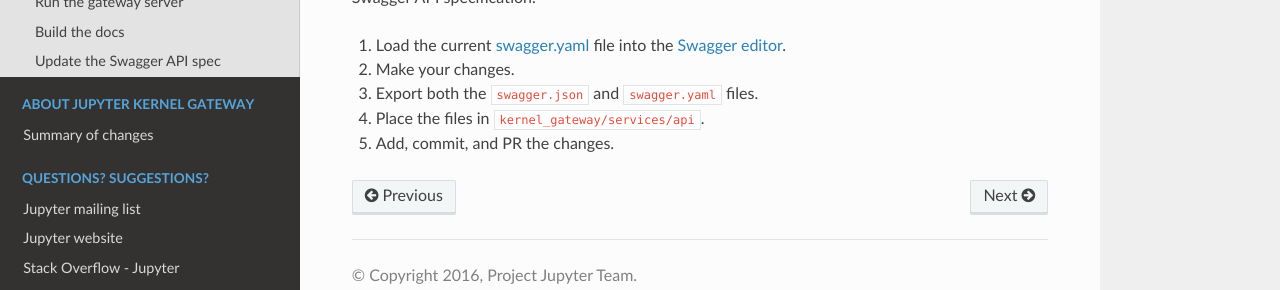
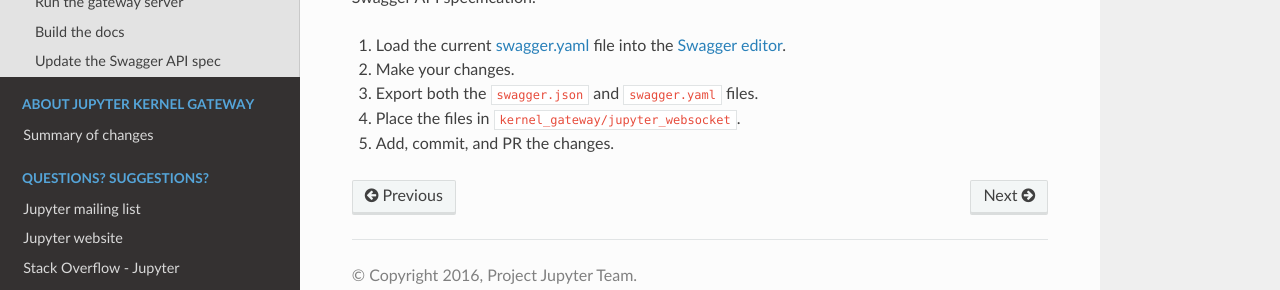
Before and after one commit to jupyter-server/enterprise_gateway, a Sphinx documentation site: the page built from docs/source/devinstall.md, in a window 1280 px wide and 900 px high, scrolled down 1098 px. Shown: the part 555-845 px from the top of the window. Built offline with Sphinx 7.4.7 and the Read the Docs theme 2.0.0, drawn with Linux system fonts in a browser that asks for light colours.

Commit message:
dev docs: fix path to swagger.yaml

```diff
--- a/docs/source/devinstall.md
+++ b/docs/source/devinstall.md
@@ -69,8 +69,8 @@
 After modifying any of the APIs in `jupyter-websocket` mode, you must update the project's Swagger API specification.
 
 1. Load the current
-[swagger.yaml](https://github.com/jupyter/kernel_gateway/blob/master/kernel_gateway/services/api/swagger.yaml) file into the [Swagger editor](http://editor.swagger.io/#/).
+[swagger.yaml](https://github.com/jupyter/kernel_gateway/blob/master/kernel_gateway/jupyter_websocket/swagger.yaml) file into the [Swagger editor](http://editor.swagger.io/#/).
 2. Make your changes.
 3. Export both the `swagger.json` and `swagger.yaml` files.
-4. Place the files in `kernel_gateway/services/api`.
+4. Place the files in `kernel_gateway/jupyter_websocket`.
 5. Add, commit, and PR the changes.
```
